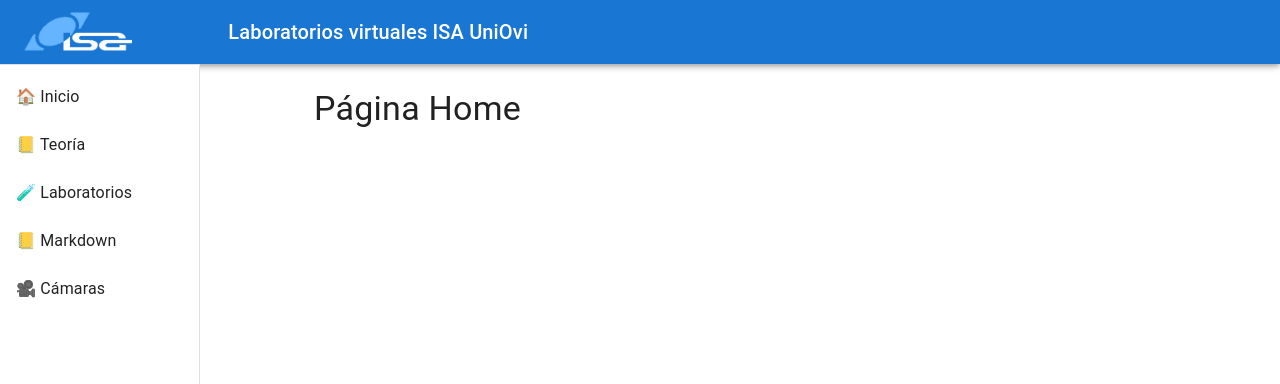
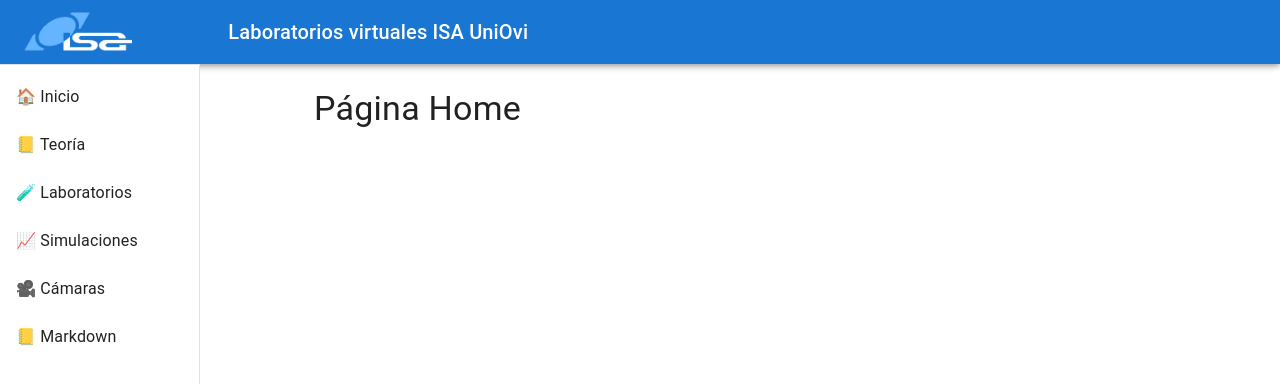
Before and after one commit to VirtyRemLab/virtyremlab-web-react-fronted, a React (Vite) app: page / in a window 1280 px wide. Shown: the top 384 px of the page. Built offline with nearby package versions, Linux system fonts and the light colour scheme.

Commit message:
minor changes in menu config

```diff
--- a/package.json
+++ b/package.json
@@ -17,6 +17,7 @@
     "echarts": "^5.6.0",
     "echarts-for-react": "^3.0.2",
     "lodash.debounce": "^4.0.8",
+    "mathjs": "^14.5.3",
     "react": "^19.1.0",
     "react-dom": "^19.1.0",
     "react-markdown": "^10.1.0",
--- a/src/App.jsx
+++ b/src/App.jsx
@@ -1,11 +1,12 @@
 import { Routes, Route } from 'react-router-dom'
 import ResponsiveDrawer from './ResponsiveDrawer'
+
 import Teoria from './pages/Teoria'
 import Laboratorios from './pages/Laboratorios'
 import Home from "./pages/Home"
 import Camaras from "./pages/Camaras"
-
 import MarkdownComponent from "./pages/Markdown"
+import Simulaciones from "./pages/Simulaciones"
 
 
 
@@ -14,9 +15,11 @@ export default function App() {
 
     <Routes>
       <Route path="/" element={<ResponsiveDrawer />} >
+
         <Route index element={<Home />} />
         <Route path="teoria" element={<Teoria />} />
         <Route path="laboratorios" element={<Laboratorios />} />
+        <Route path="simulaciones" element={<Simulaciones />} />
         <Route path="markdown" element={<MarkdownComponent />} />
         <Route path="camaras" element={<Camaras />} />
       </Route>
--- a/src/menuConfig.jsx
+++ b/src/menuConfig.jsx
@@ -1,9 +1,19 @@
+import Teoria from './pages/Teoria'
+import Laboratorios from './pages/Laboratorios'
+import Home from "./pages/Home"
+import Camaras from "./pages/Camaras"
+import MarkdownComponent from "./pages/Markdown"
+
+
+
 export const menuItems = [
     { text: '🏠 Inicio', path: '/' },
     { text: '📒 Teoría', path: '/teoria' },
     { text: '🧪 Laboratorios', path: '/laboratorios' },
+    { text: '📈 Simulaciones', path: '/simulaciones' },
+    { text: '🎥 Cámaras', path: '/camaras' },
     { text: '📒 Markdown', path: '/markdown' },
-    { text: '🎥 Cámaras', path: '/camaras' },
+
 ];
 
 export const drawerWidth = 200;
```
Also changed, not shown: 2 other files (tests, documents, lock files or other folders).
